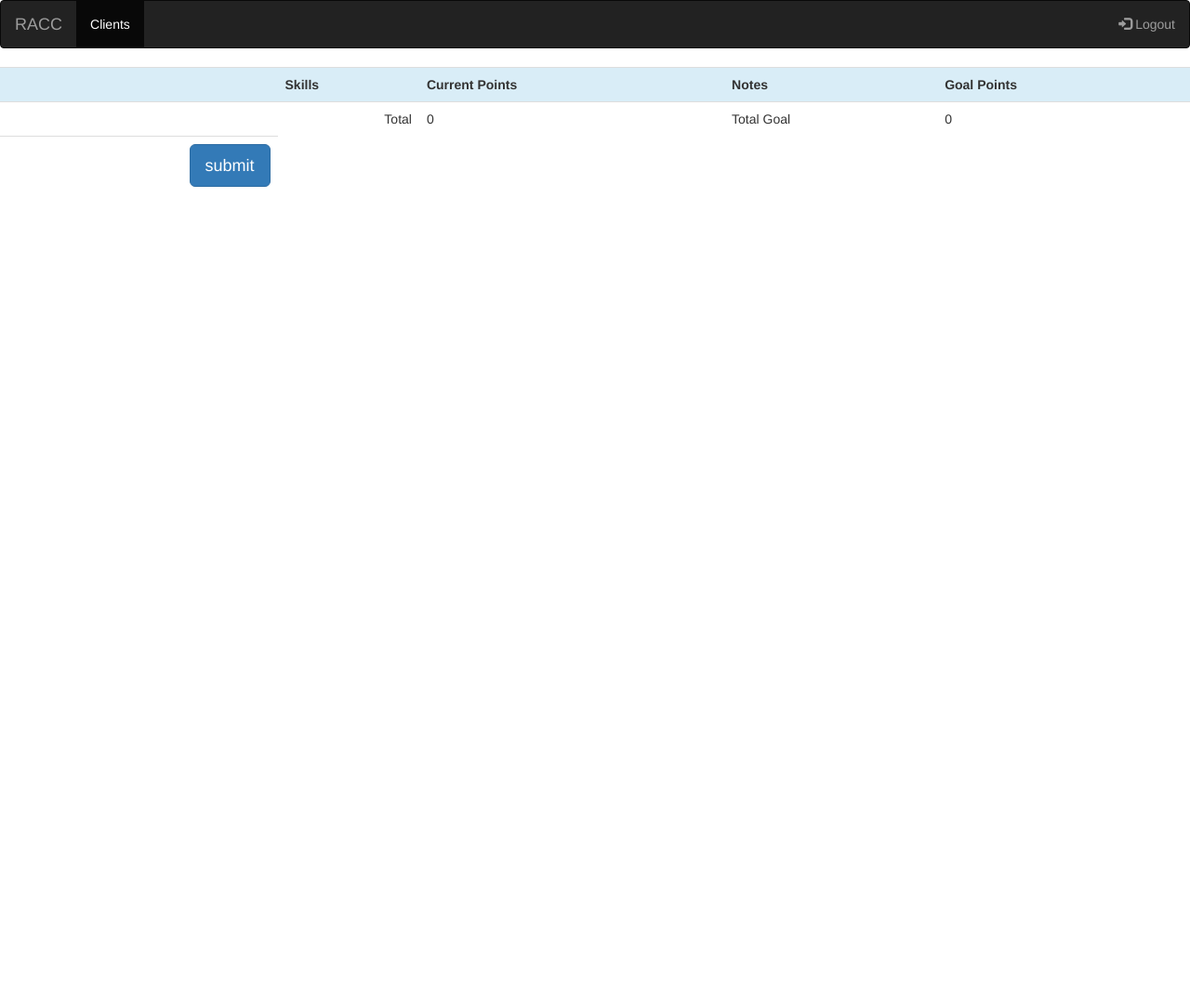
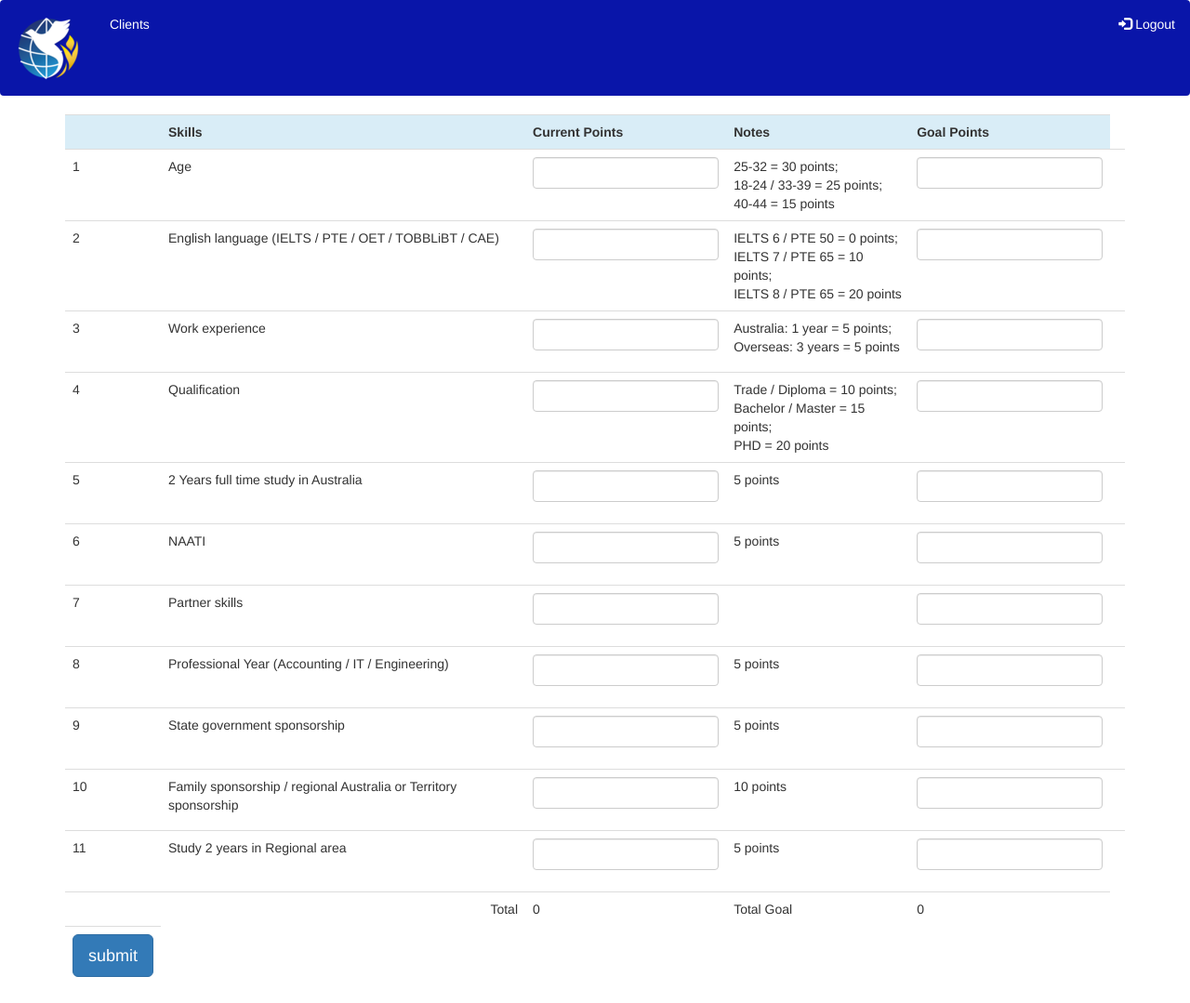
Before and after one commit to StefanDerian/RACC, a PHP site: page /PointTest.php in a window 1280 px wide. Shown: the whole page at 93% size. Before the commit the page ends 201 px from the top, so only its background shows below. Run offline with PHP 8.4, Linux system fonts and the light colour scheme; the visitor is signed in with stand-in values (Sample User, id 1); data comes from the database, SQL or seed files in the repository; data that the repository does not hold is empty; some libraries are stand-ins or nearby versions.

Commit message:
make a lot of fixes especially on notes

```diff
--- a/PointTest-backend.php
+++ b/PointTest-backend.php
@@ -55,7 +55,7 @@ function updateValue ($mysqli){
 $formList = $mysqli->query("SELECT * FROM pointtype");
 
 
-while ($row = mysqli_fetch_assoc($result)) {
+while ($row = mysqli_fetch_assoc($formList)) {
 		# code...
 
 		// $current = $row['formname']."['current']";
@@ -77,11 +77,16 @@ while ($row = mysqli_fetch_assoc($result)) {
 	$GLOBALS['forms'][$row['formname']] = array(
 		'id' => $row['id'],
 		'name' => $row ['name'],
-		'note' => $row ['note'],
-		'current' => $row ['current'],
-		'goal' => $row ['goal'],
+		'note' => $row ['note']
+		// 'current' => $row ['current'],
+		// 'goal' => $row ['goal'],
 
 	);
+	// if($number > 0){
+	// 	$GLOBALS['forms'][$row['formname']]['current'] = $row ['current'];
+	// 	$GLOBALS['forms'][$row['formname']]['goal'] = $row ['goal'];
+	// //print_r($formValue);
+	// }
 }
 
 
--- a/PointTest.php
+++ b/PointTest.php
@@ -5,7 +5,7 @@ include ('PointTest-backend.php');
 include ('header.php');
 ?>
 
-
+<?php include('secondary.php'); ?>
 <?php if(!empty($msg)){ ?>
 <div class = "p-3 mb-2 bg-success text-white message">
 
@@ -20,23 +20,8 @@ include ('header.php');
 <?php } ?>
 
 
-<?php if(isset($_SESSION['userID']) && isset($_GET['user'])){
-    ?>
-    <nav class="navbar navbar-inverse">
-      <div class="container-fluid">
 
-          <ul class="nav navbar-nav">
-           <li class = "active">
-            <a href=<?php echo "editAppt.php?user=$id"; ?>   >Edit Data</a>
-        </li>
-        <li >
-           <a href=<?php echo "PointTest.php?user=$id"; ?>  >Point Test</a>
-       </li>
-   </ul>
-</div>
-</nav>
-<?php } ?>
-
+<div class = "container">
     <table class ="table" width="100%" style="border-collapse:collapse" cellpadding="13">
         <form method="post" onsubmit="return confirm('Do you really want to submit the form?');">
             <tr class = "info">
@@ -178,7 +163,7 @@ include ('header.php');
             </tr>
         </form>
     </table>
-
+</div>
     <!-- <script type="text/javascript">
 
         function calculateTotal() {
--- a/css/header.css
+++ b/css/header.css
@@ -0,0 +1,17 @@
+.navbar-new{
+	background-color: #0915a9 !important;
+	min-height: 101px !important;
+}
+
+.navbar-new li{
+	background-color: #0915a9 !important;
+	min-height: 101px !important;
+}
+
+.navbar-new li a{
+	color: #ffffff !important;
+}
+
+.navbar-new .navbar-nav{
+	min-height: 100px;
+}
--- a/css/login.css
+++ b/css/login.css
@@ -1,4 +1,4 @@
-*{color: #fff;}
+/**{color: #fff;}*/
 
 body{
     background: url('../image/b4.jpeg') no-repeat center center fixed;
--- /dev/null
+++ b/css/note.css
@@ -0,0 +1,20 @@
+/*@import url("header.css");*/
+.note-content{
+	overflow-wrap: break-word;
+	max-width: 365px;
+	max-height: 19px;
+	overflow: hidden;
+}
+.notes-list{
+	max-height: 1000px;
+	overflow: scroll;
+}
+
+.a-note{
+	background:#ffffff;
+}
+
+.navbar-new{
+	background-color: #0915a9 !important;
+	min-height: 101px !important;
+}
--- a/css/style.css
+++ b/css/style.css
@@ -1,3 +1,7 @@
+@import url(header.css);
+@import url(note.css);
+/*@import url(login.css);*/
+
 .pageheadding {
 	color:#000;
 	font-family:Calibri;
--- a/header.php
+++ b/header.php
@@ -3,11 +3,20 @@
 <head>
 	<meta charset="utf-8">
 	<meta name="viewport" content="width=device-width, initial-scale=1">
-	<link rel="stylesheet" href="https://maxcdn.bootstrapcdn.com/bootstrap/3.3.7/css/bootstrap.min.css">
-	<link href = "css/header.css" type = "text/css" rel = "stylesheet">
+	<link rel="stylesheet" href="https://maxcdn.bootstrapcdn.com/bootstrap/3.3.7/css/bootstrap.min.css"/>
+
+	<link rel = "stylesheet" type="text/css" href = "./css/header.css"/>
+	<link rel = "stylesheet" type="text/css" href = "./css/note.css"/>
+
 	<script src="https://ajax.googleapis.com/ajax/libs/jquery/3.2.1/jquery.min.js"></script>
 	<script src="https://maxcdn.bootstrapcdn.com/bootstrap/3.3.7/js/bootstrap.min.js"></script>
+	<!-- <link href = "css/style.css" type = "text/css" rel = "stylesheet"> -->
+
 	<script src="confirmation-modal.js"></script>
+	<script src="//cdn.quilljs.com/1.3.4/quill.js"></script>
+	<script src="//cdn.quilljs.com/1.3.4/quill.min.js"></script>
+	<!-- <link href="https://cdn.quilljs.com/1.3.4/quill.snow.css" rel="stylesheet"> -->
+
 	<!-- <link rel="stylesheet" href="https://maxcdn.bootstrapcdn.com/bootstrap/4.0.0-beta.2/css/bootstrap.min.css" integrity="sha384-PsH8R72JQ3SOdhVi3uxftmaW6Vc51MKb0q5P2rRUpPvrszuE4W1povHYgTpBfshb" crossorigin="anonymous"> -->
 </head>
 
@@ -84,10 +93,10 @@
 
 
 	</header> -->
-	<nav class="navbar navbar-inverse">
+	<nav class="navbar navbar-new">
 		<div class="container-fluid">
 			<div class="navbar-header">
-				<a class="navbar-brand" href="#">RACC</a>
+				<a class="navbar-brand" href="#"><img src= "image/racc.png" id = "racc"></a>
 			</div>
 
 			<?php if(isset($_SESSION['userID'])){ ?>
--- a/note.js
+++ b/note.js
@@ -1,8 +1,9 @@
 //submit notes
 $(document).ready(function(){
 
-
-
+	var quill = new Quill('#editor', {
+		theme: 'snow'
+	});
 
 
 
--- /dev/null
+++ b/secondary.php
@@ -0,0 +1,39 @@
+
+<?php if(isset($_SESSION['userID']) && isset($_GET['user'])){
+    ?>
+    <nav class="navbar navbar-default">
+      <div class="container">
+
+          <ul class="nav navbar-nav">
+             <li class = "active">
+                <a href=<?php echo "editAppt.php?user=$id"; ?>   >Edit Data</a>
+            </li>
+            <li >
+             <a href=<?php echo "PointTest.php?user=$id"; ?>  >Point Test</a>
+         </li>
+     </ul>
+ </div>
+</nav>
+<!-- <div class="btn-group">
+    <li class = "active">
+        <a href=<?php echo 'editAppt.php?user=$id'; ?> class="nav-item nav-link" id="nav-home-tab" data-toggle="tab" href="#nav-home" role="tab" aria-controls="nav-home" aria-selected="true" >Edit Data</a>
+    </li>
+    <li >
+       <a href=<?php echo "PointTest.php?user=$id"; ?> class="nav-item nav-link " id="nav-profile-tab" data-toggle="tab" href="#nav-profile" role="tab" aria-controls="nav-profile" aria-selected="false">Point Test</a>
+   </li>
+</div> -->
+<?php } ?>
+
+
+<?php if(isset($_GET['msg'])){ ?>
+<div class = "alert <?php echo $_GET['flag']==1?'alert-success':'alert-danger';?>">
+    <?php echo $_GET['msg']; ?>
+</div>
+
+<?php } ?>
+<?php if(!empty($statusmsg)){ ?>
+<div class = "alert <?php echo $statusFlag==1?'alert-success':'alert-danger';?>">
+    <?php echo $statusmsg; ?>
+</div>
+
+<?php } ?>
```
Also changed, not shown: editAppt.php (+1 -35 lines), notes.php (+30 -14 lines). Lines whose indentation alone changed are shown as unchanged.
